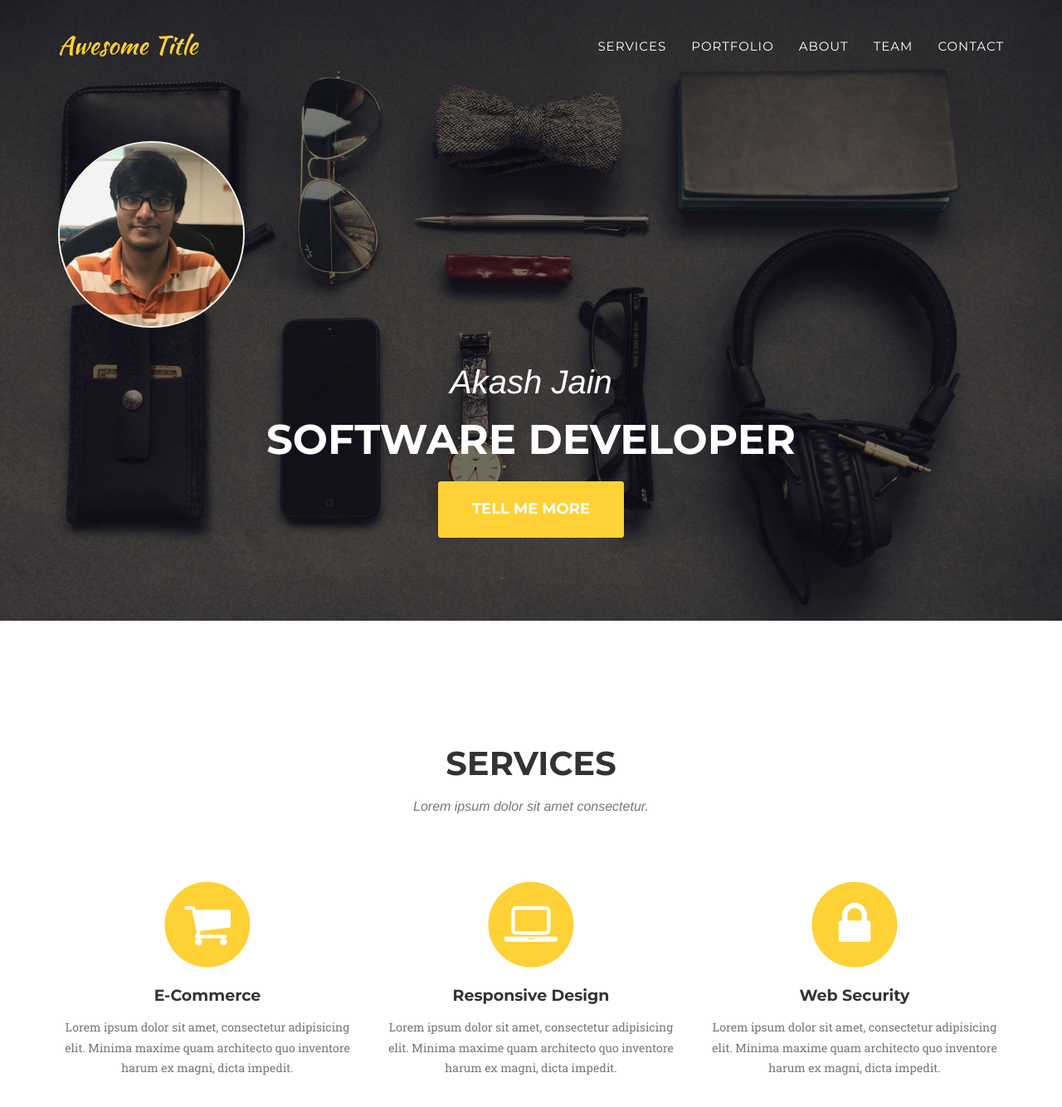
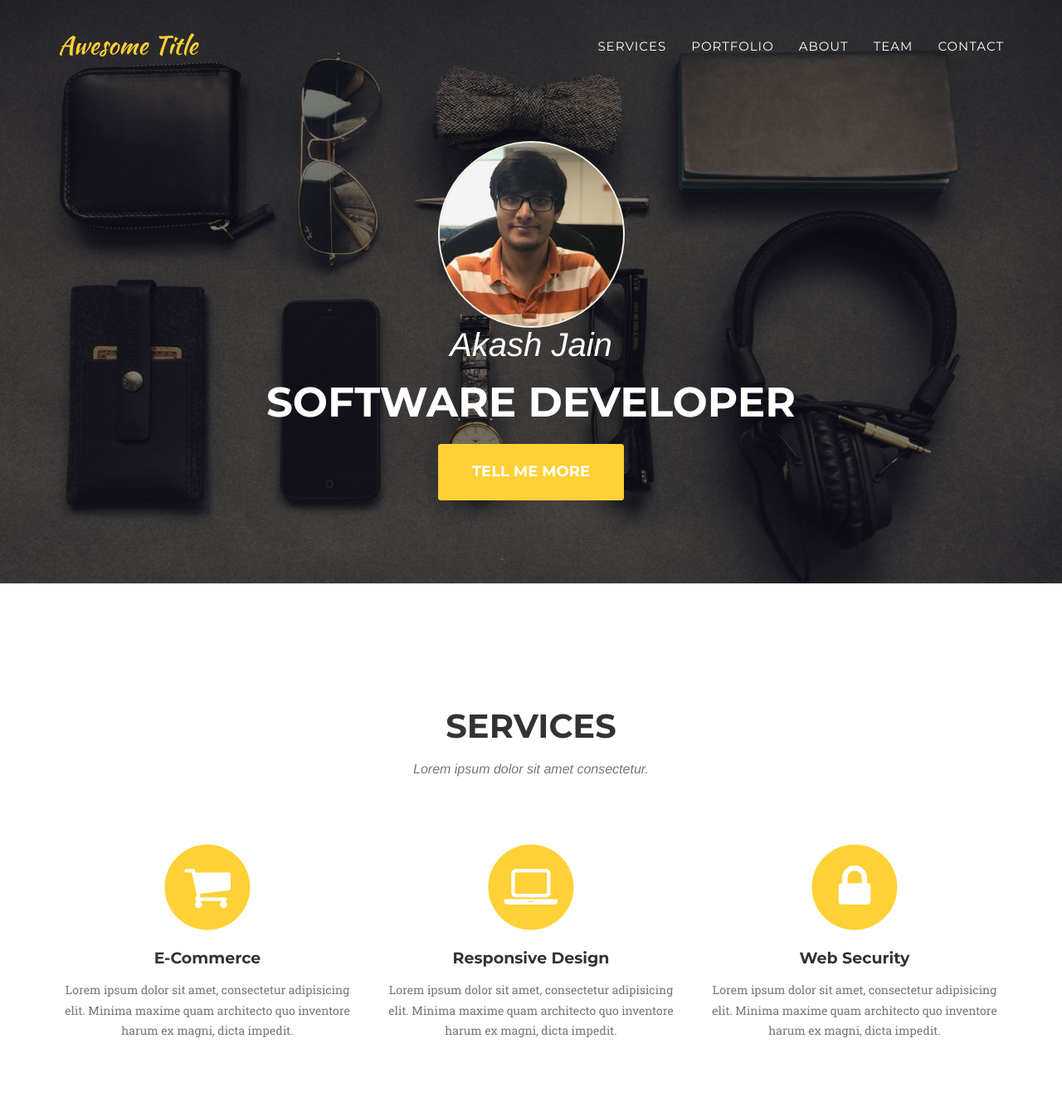
Before and after one commit to akash0212/akash0212.github.io, a Jekyll site: the page built from index.html, in a window 1280 px wide and 1400 px high. Shown: the top 1334 px of the window at 83% size. Built offline with Jekyll 4.4.1, drawn with Linux system fonts in a browser that asks for light colours; some web fonts are replaced.

Commit message:
centralize image(main)

```diff
--- a/_includes/css/agency.css
+++ b/_includes/css/agency.css
@@ -316,6 +316,8 @@ header .intro-text .timeline-image {
     border-radius: 100%;
     margin-bottom: 25px;
     color: #fff;
+	display: block;
+	margin: 0 auto;
     font-weight: 700;
     background-color: #{{ site.data.template.color.primary }};
 }
@@ -359,6 +361,8 @@ header .intro-text .timeline-image {
 		border-radius: 100%;
 		margin-bottom: 45px;
 		color: #fff;
+		display: block;
+		margin: 0 auto;
 		font-weight: 700;
 		background-color: #{{ site.data.template.color.primary }};
 	}
```
